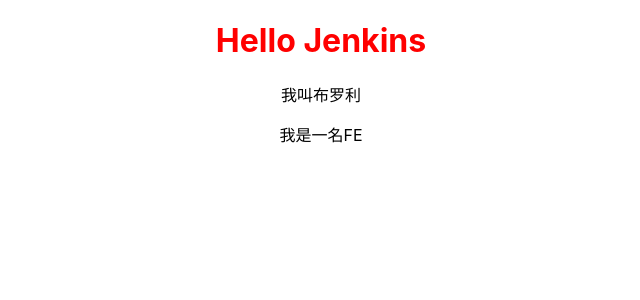
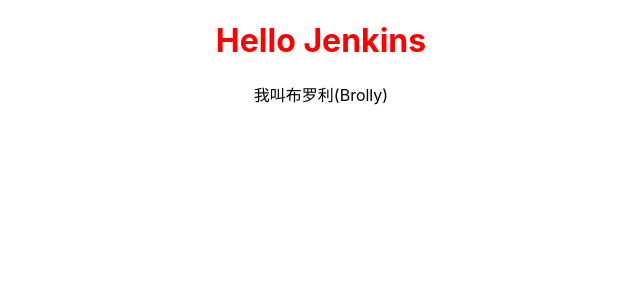
Before and after one commit to Brolly0204/react-cicd, a React (Create React App) app: page / in a window 1280 px wide. Shown: the top 300 px of the page, without its empty margins (319-959 px from the left). Built offline with nearby package versions, Linux system fonts and the light colour scheme.

Commit message:
add color

```diff
--- a/src/App.js
+++ b/src/App.js
@@ -10,8 +10,7 @@
   return (
     <div className="App">
       <h1 style={styleObj}>Hello Jenkins</h1>
-      <p>我叫布罗利</p>
-      <p>我是一名FE</p>
+      <p>我叫布罗利(Brolly)</p>
     </div>
   );
 }
```
